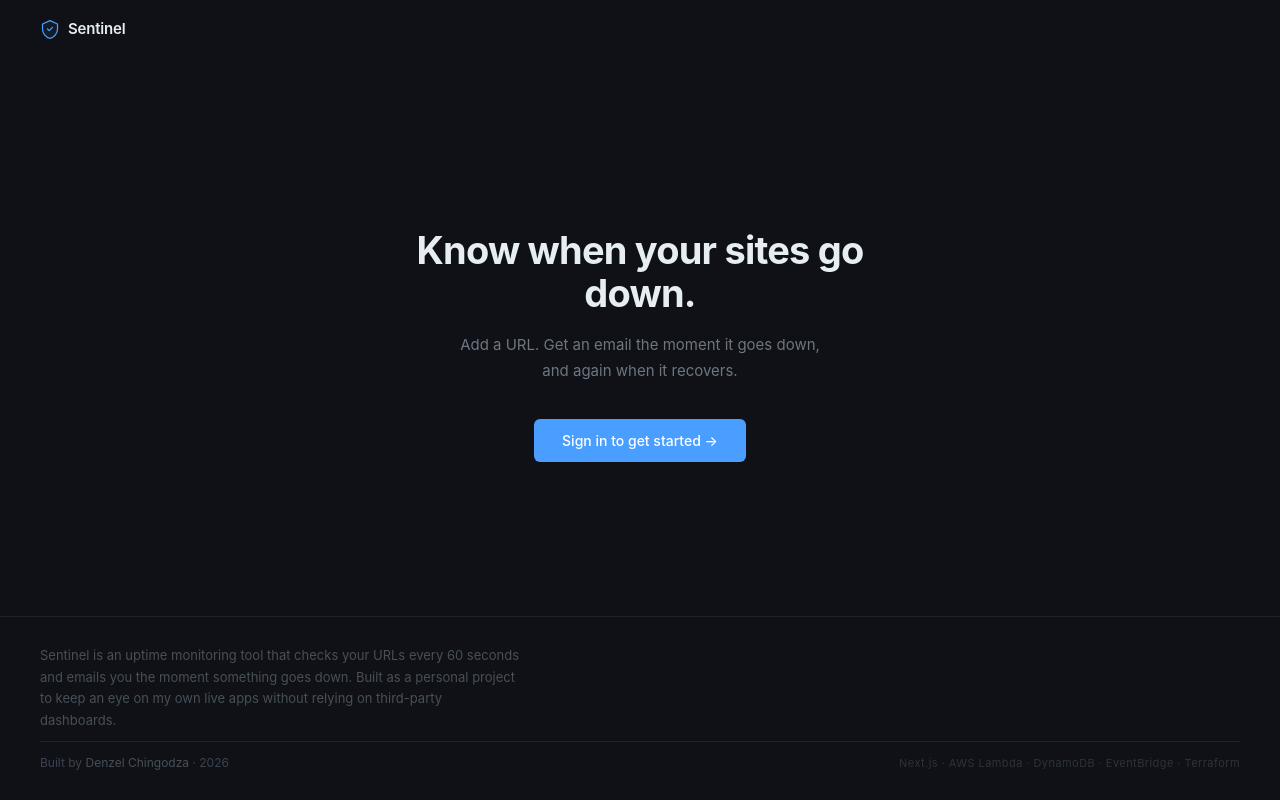
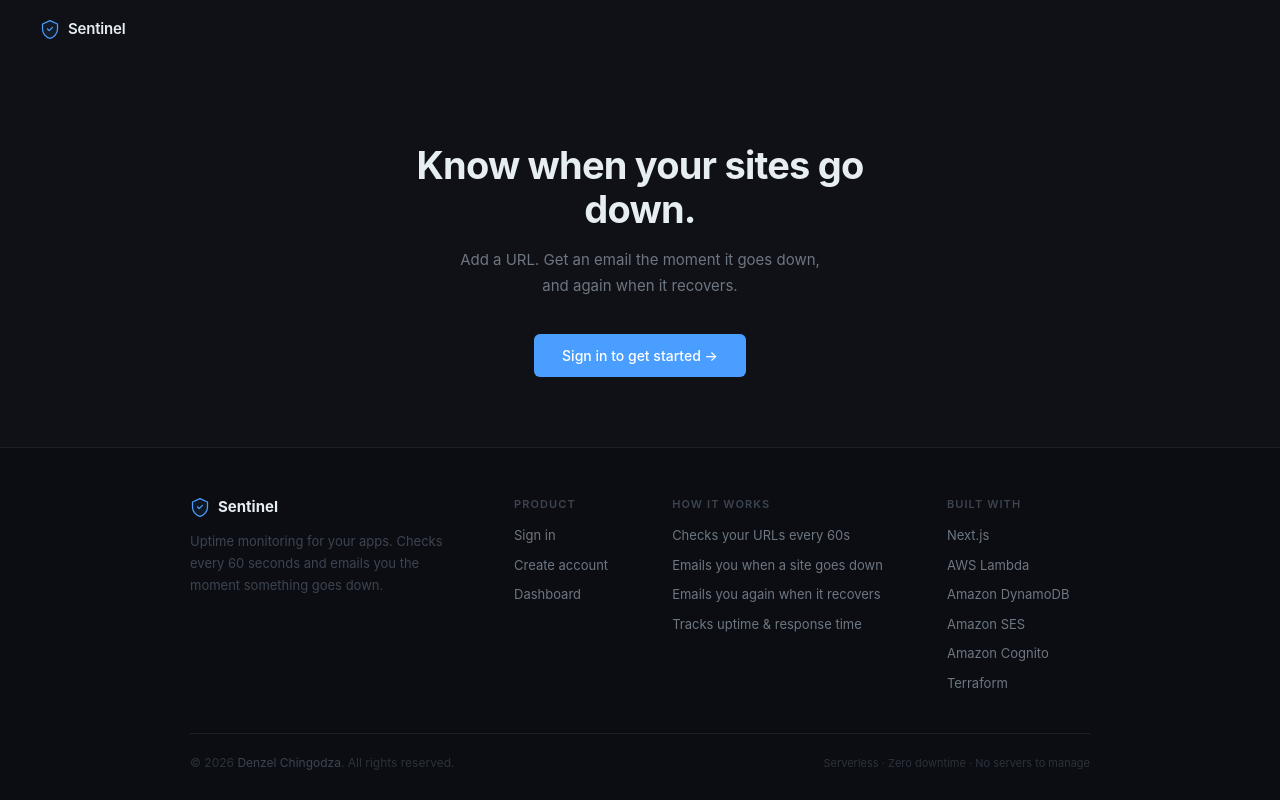
Before and after one commit to denzelchingodza/Sentinel, a Next.js app in the folder frontend/: page / in a window 1280 px wide. Built offline with nearby package versions, Linux system fonts and the light colour scheme.

Commit message:
feat: redesign footer, update README with auth details and account deletion

```diff
--- a/frontend/app/page.tsx
+++ b/frontend/app/page.tsx
@@ -56,19 +56,66 @@ export default function Home() {
       </section>
 
       {/* Footer */}
-      <footer style={{ borderTop: "1px solid #1e2330", padding: "28px 40px", display: "flex", flexDirection: "column", gap: 10 }}>
-        <p style={{ fontSize: 13, color: "#484f58", lineHeight: 1.65, maxWidth: 480 }}>
-          Sentinel is an uptime monitoring tool that checks your URLs every 60 seconds and emails you the moment something goes down. Built as a personal project to keep an eye on my own live apps without relying on third-party dashboards.
-        </p>
-        <div style={{ display: "flex", alignItems: "center", justifyContent: "space-between", flexWrap: "wrap", gap: 8, paddingTop: 12, borderTop: "1px solid #1e2330" }}>
-          <span style={{ fontSize: 12, color: "#3d4450" }}>
-            Built by{" "}
-            <a href="https://denz-platform.vercel.app" target="_blank" rel="noopener noreferrer" style={{ color: "#484f58", textDecoration: "none" }}>
-              Denzel Chingodza
-            </a>
-            {" "}· 2026
-          </span>
-          <span style={{ fontSize: 11, color: "#2d333b", letterSpacing: "0.04em" }}>Next.js · AWS Lambda · DynamoDB · EventBridge · Terraform</span>
+      <footer style={{ borderTop: "1px solid #1a1f29", background: "#0b0d13", padding: "48px 40px 28px" }}>
+        <div style={{ maxWidth: 900, margin: "0 auto" }}>
+
+          {/* Top row */}
+          <div style={{ display: "flex", flexWrap: "wrap", gap: "40px 64px", marginBottom: 40 }}>
+
+            {/* Brand */}
+            <div style={{ flex: "1 1 200px", maxWidth: 260 }}>
+              <div style={{ display: "flex", alignItems: "center", gap: 8, marginBottom: 12 }}>
+                <ShieldIcon />
+                <span style={{ fontWeight: 700, fontSize: 15, color: "#e6edf3" }}>Sentinel</span>
+              </div>
+              <p style={{ fontSize: 13, color: "#3d4450", lineHeight: 1.7, margin: 0 }}>
+                Uptime monitoring for your apps. Checks every 60 seconds and emails you the moment something goes down.
+              </p>
+            </div>
+
+            {/* Product */}
+            <div style={{ flex: "0 0 auto" }}>
+              <div style={{ fontSize: 11, fontWeight: 600, color: "#3d4450", textTransform: "uppercase", letterSpacing: "0.1em", marginBottom: 14 }}>Product</div>
+              <div style={{ display: "flex", flexDirection: "column", gap: 10 }}>
+                <Link href="/auth" style={{ fontSize: 13, color: "#6e7681", textDecoration: "none" }}>Sign in</Link>
+                <Link href="/auth" style={{ fontSize: 13, color: "#6e7681", textDecoration: "none" }}>Create account</Link>
+                <Link href="/dashboard" style={{ fontSize: 13, color: "#6e7681", textDecoration: "none" }}>Dashboard</Link>
+              </div>
+            </div>
+
+            {/* How it works */}
+            <div style={{ flex: "0 0 auto" }}>
+              <div style={{ fontSize: 11, fontWeight: 600, color: "#3d4450", textTransform: "uppercase", letterSpacing: "0.1em", marginBottom: 14 }}>How it works</div>
+              <div style={{ display: "flex", flexDirection: "column", gap: 10 }}>
+                {["Checks your URLs every 60s", "Emails you when a site goes down", "Emails you again when it recovers", "Tracks uptime & response time"].map((t) => (
+                  <span key={t} style={{ fontSize: 13, color: "#6e7681" }}>{t}</span>
+                ))}
+              </div>
+            </div>
+
+            {/* Stack */}
+            <div style={{ flex: "0 0 auto" }}>
+              <div style={{ fontSize: 11, fontWeight: 600, color: "#3d4450", textTransform: "uppercase", letterSpacing: "0.1em", marginBottom: 14 }}>Built with</div>
+              <div style={{ display: "flex", flexDirection: "column", gap: 10 }}>
+                {["Next.js", "AWS Lambda", "Amazon DynamoDB", "Amazon SES", "Amazon Cognito", "Terraform"].map((t) => (
+                  <span key={t} style={{ fontSize: 13, color: "#6e7681" }}>{t}</span>
+                ))}
+              </div>
+            </div>
+          </div>
+
+          {/* Bottom bar */}
+          <div style={{ borderTop: "1px solid #1a1f29", paddingTop: 20, display: "flex", alignItems: "center", justifyContent: "space-between", flexWrap: "wrap", gap: 10 }}>
+            <span style={{ fontSize: 12, color: "#2d333b" }}>
+              © 2026{" "}
+              <a href="https://denz-platform.vercel.app" target="_blank" rel="noopener noreferrer"
+                style={{ color: "#3d4450", textDecoration: "none" }}>
+                Denzel Chingodza
+              </a>
+              . All rights reserved.
+            </span>
+            <span style={{ fontSize: 11, color: "#2d333b" }}>Serverless · Zero downtime · No servers to manage</span>
+          </div>
         </div>
       </footer>
 
```
Also changed, not shown: 1 other file (tests, documents, lock files or other folders).
